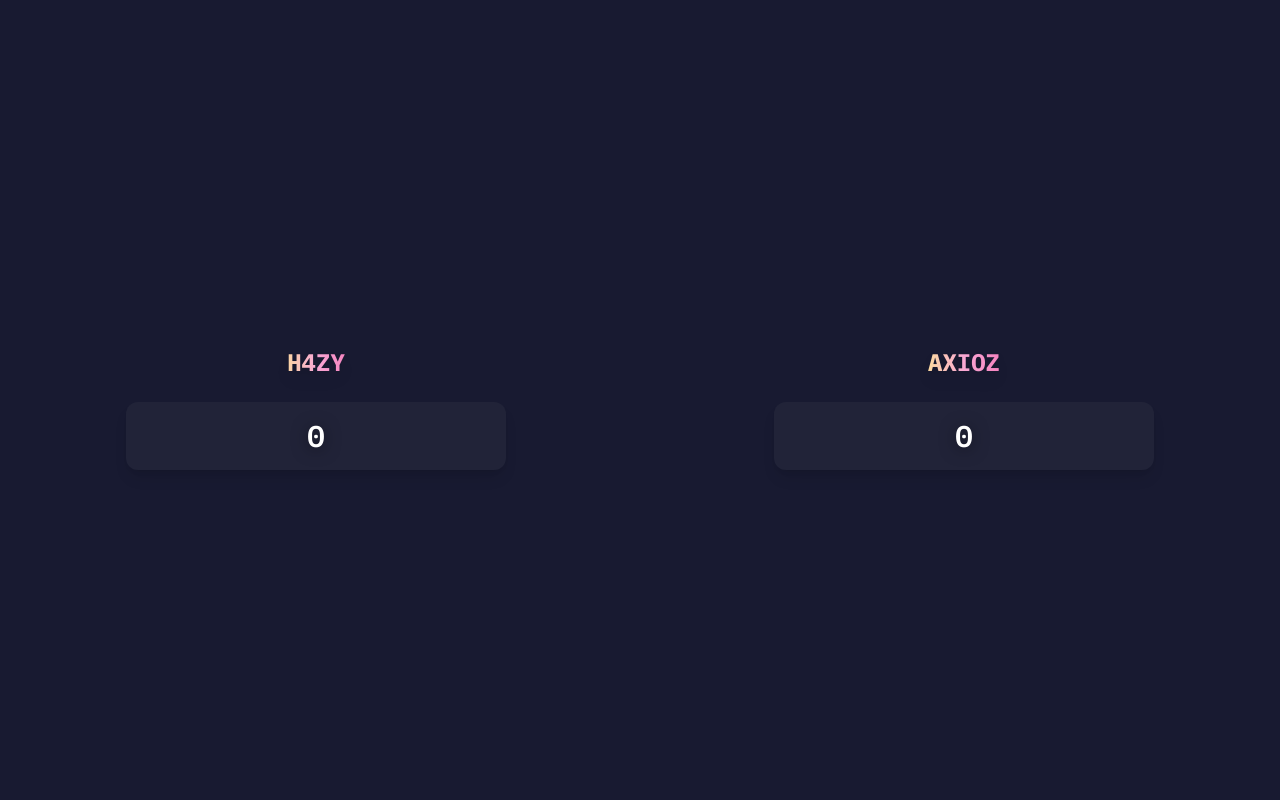
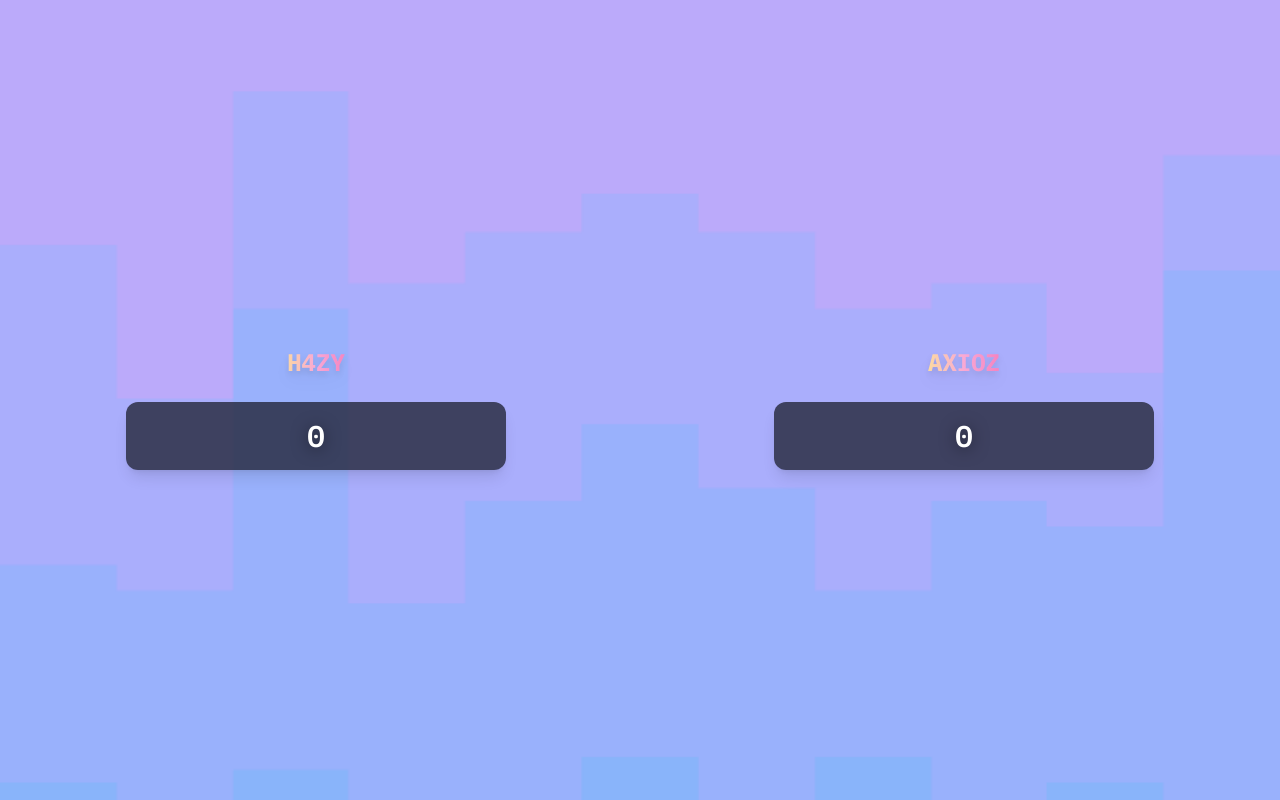
Before and after one commit to HAAZIQ-ALI/karou, a plain HTML site: page something.html in a window 1280 px wide. Drawn offline with nearby package versions, Linux system fonts and the light colour scheme.

Commit message:
Update something.html

```diff
--- a/something.html
+++ b/something.html
@@ -8,7 +8,7 @@
     <link rel="stylesheet" href="styles.css">
   </head>
   <body class="font-ibm bg-[#181a31] m-0 p-0">
-    <section class="w-full grid grid-cols-2 gap-4 justify-center items-center min-h-screen bg-[url('stacked-steps-haikei.jpeg')] bg-cover bg-center">
+    <section class="w-full grid grid-cols-2 gap-4 justify-center items-center min-h-screen bg-[url('stacked-steps-haikei.png')] bg-cover bg-center">
 
       <div class="flex flex-col items-center">
         <h1 class="font-bold text-2xl bg-clip-text text-transparent bg-gradient-to-r from-yellow-200 via-pink-300 to-pink-400 p-4 text-center drop-shadow-lg">
```
